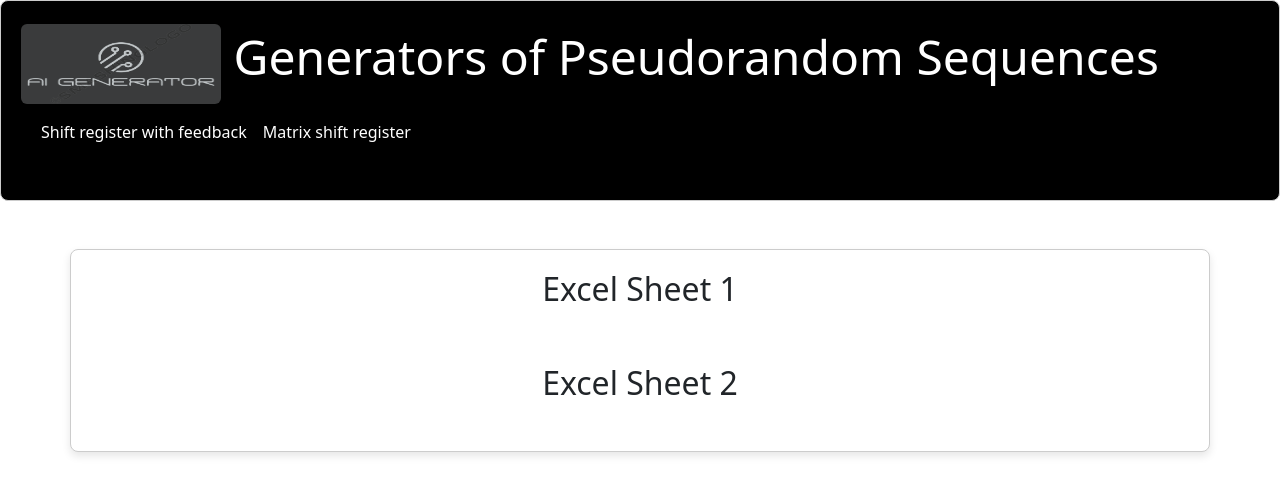
After one commit to Zh3ka21/matrix-shift-register-neural-net, a Django app: template generators/templates/display_excel.html in a window 1280 px wide. The commit adds this page. Shown: the top 495 px of the page. Run offline with Django 5.2, Linux system fonts and the light colour scheme; the template is opened without the code that fills it, so the values that code supplies are empty.

Commit message:
added logic for viewing and downloading excel/word files

```diff
--- /dev/null
+++ b/generators/templates/display_excel.html
@@ -0,0 +1,22 @@
+{% extends 'generators/base.html' %}
+
+{% block content %}
+<div class="container mt-5">
+  <div class="row justify-content-center">
+    <div class="col-lg-8">
+      <h2 class="text-center">Excel Sheet 1</h2>
+      <div class="table-responsive">
+        {{ table1|safe }}
+      </div>
+    </div>
+  </div>
+  <div class="row justify-content-center mt-5">
+    <div class="col-lg-8">
+      <h2 class="text-center">Excel Sheet 2</h2>
+      <div class="table-responsive">
+        {{ table2|safe }}
+      </div>
+    </div>
+  </div>
+</div>
+{% endblock content %}
--- a/generators/templates/generators/base.html
+++ b/generators/templates/generators/base.html
@@ -4,7 +4,7 @@
 <head>
     <meta charset="UTF-8"/>
     <meta name="viewport" content="width=device-width, initial-scale=1.0"/>
-    <title>Красивый хедер</title>
+    <title>Main page</title>
     <link
             href="https://cdn.jsdelivr.net/npm/bootstrap@5.3.3/dist/css/bootstrap.min.css"
             rel="stylesheet"
--- a/generators/urls.py
+++ b/generators/urls.py
@@ -1,5 +1,6 @@
 from django.urls import path
 from . import views
+from .views import download_excel, download_word, display_excel, display_word
 
 urlpatterns = [
     path('', views.base, name='base'),
@@ -7,5 +8,9 @@ urlpatterns = [
     path('srwf/', views.srwf, name='srwf'),
     path('get_polynomials_view/', views.get_polynomials_view, name='get_polynomials_view'),
     path('handle_matrix_operations_view/', views.handle_matrix_operations_view, name='handle_matrix_operations_view'),
-    path('handle_matrix_operations_msr_view/', views.handle_matrix_operations_msr_view, name='handle_matrix_operations_msr_view')
+    path('handle_matrix_operations_msr_view/', views.handle_matrix_operations_msr_view, name='handle_matrix_operations_msr_view'),
+    path('download-excel/', download_excel, name='download_excel'),
+    path('download-word/', download_word, name='download_word'),
+    path('display-excel/', display_excel, name='display_excel'),
+    path('display-word/', display_word, name='display_word'),
 ]
```
Also changed, not shown: generators/templates/display_word.html (added, +12 -0 lines), generators/views.py (+47 -2 lines), 1 other file.
